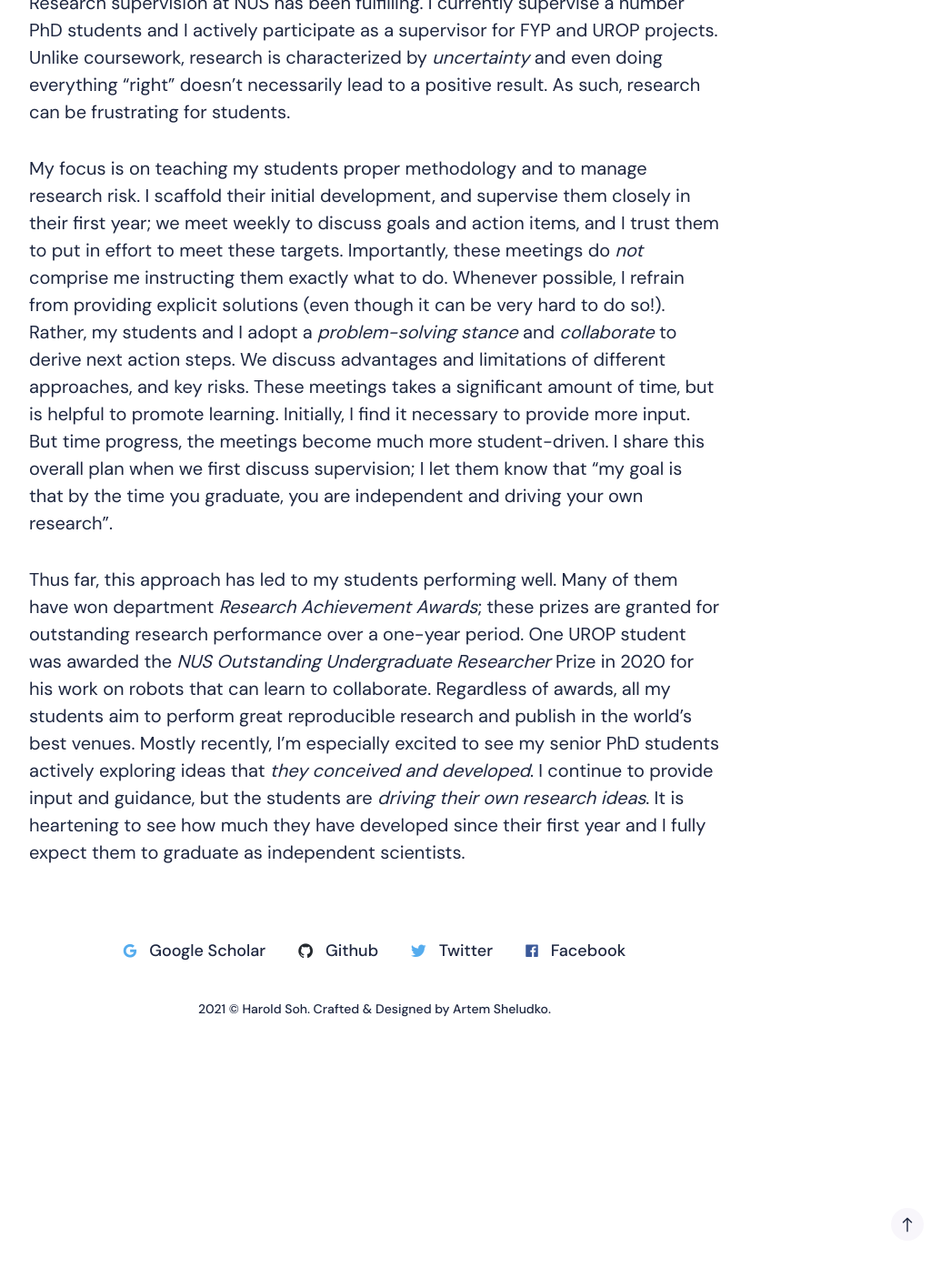
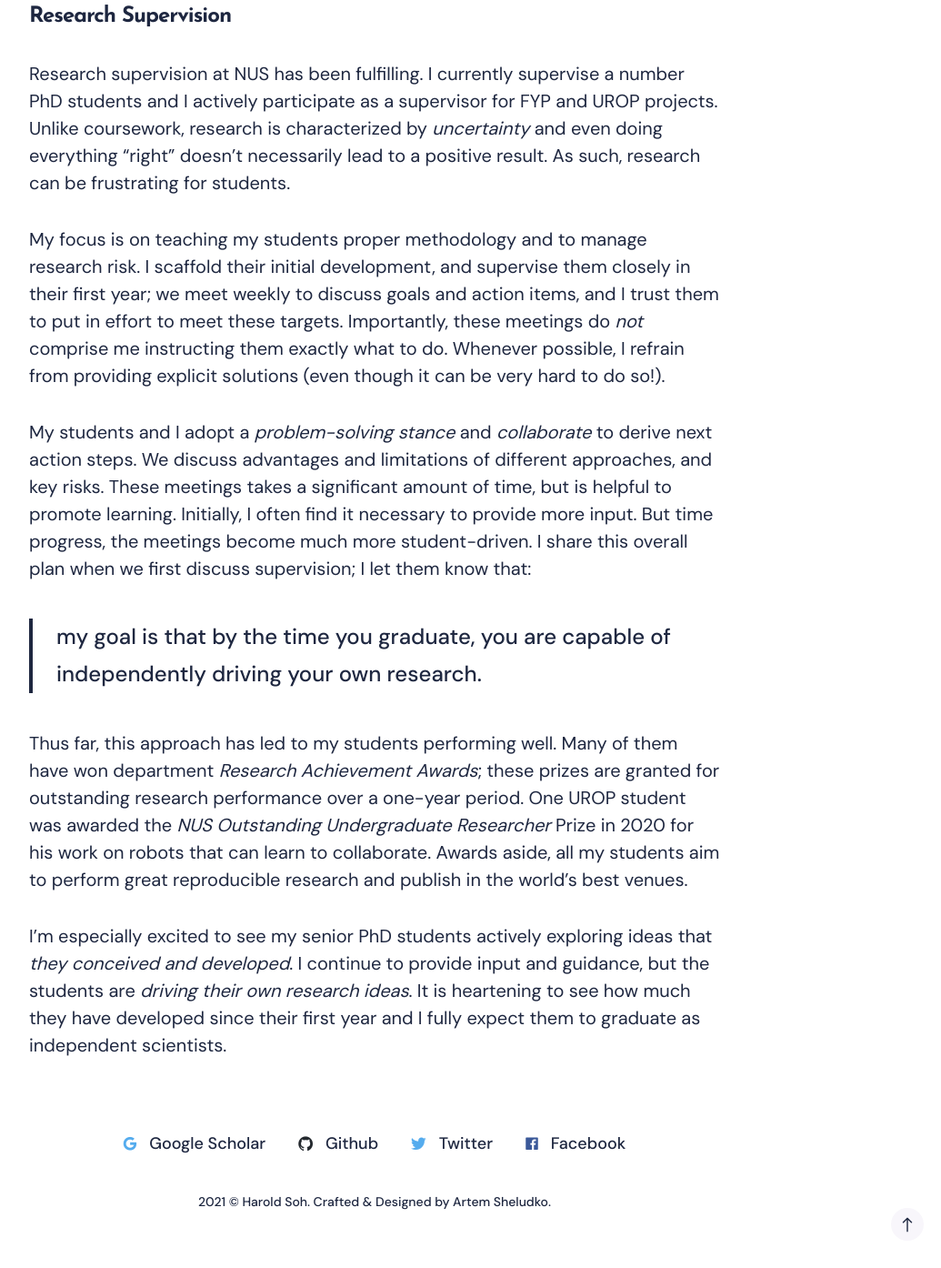
Before and after one commit to haroldsoh/haroldsoh.github.io, a Jekyll site: the page built from _pages/teaching.md, in a window 1280 px wide and 1400 px high, scrolled down 2318 px. Shown: the top 1394 px of the window at 91% size, without its empty margins (228-1263 px from the left). Built offline with Jekyll 4.4.1, drawn with Linux system fonts in a browser that asks for light colours; nearby versions of some CDN libraries; before the commit the page ends 3506 px from its top, so only the background shows below that; some of the changed text lies outside the part shown.

```diff
--- a/_data/settings.yml
+++ b/_data/settings.yml
@@ -30,10 +30,10 @@ menu__settings:
 # Hero Settings
 hero:
   hero__title: Hello, I'm Harold.
-  hero__description: "I’m an Assistant Professor of Computer Science at the School of Computing, National University of Singapore (NUS).
-  I direct the Collaborative, Learning, and Adaptive Robots (CLeAR) Lab.
+  hero__description: 'I’m an Assistant Professor of Computer Science at the School of Computing, National University of Singapore (NUS).
+  I direct the <a href="test">Collaborative, Learning, and Adaptive Robots (CLeAR)</a> Lab.
   My research interests are in broadly in human-AI/robot interaction, machine learning, and robotics.
-  I’m particularly interested in developing trustworthy collaborative robots."
+  I’m particularly interested in developing trustworthy collaborative robots.'
 
 
 #-------------------------------
--- a/_pages/teaching.md
+++ b/_pages/teaching.md
@@ -7,7 +7,8 @@ image:
 
 An important part of why I became an academic is to teach. I've had (and continue to have) the opportunity to interact with many wonderful students.
 
-My objective as a teacher is help my students become independent thinkers with three core proficiencies:
+> My objective as a teacher is help my students become independent thinkers with three core proficiencies:
+
 - the ability to "*think like a computer scientist*" and rigorously analyze  problems,
 - the capacity to draw upon *fundamental concepts* in computer science to conceptualize and implement working solutions,
 - the capability to *clearly communicate* results and ideas (both written and oral).
@@ -29,17 +30,23 @@ My principal methodology is one of engagement and active learning, i.e., challen
 
 A second critical element is proper *scaffolding*, i.e., matching material complexity to initial student capability and then increasing depth as concepts are learned. This prevents disengagement caused by boredom (when the material is too simple) or frustration (when it is too difficult). Feedback from students is important to guide this process; in my courses, students provided feedback via online surveys and quizzes.  When done correctly, this approach engages and stretches minds, as recognized by students:
 
-> "Amazing lecturer, interesting problem sets ... lectures are fun and generally it feels like only 30 minutes has gone past when actually 1h 30min has gone by."
+> "*Amazing lecturer, interesting problem sets ... lectures are fun and generally it feels like only 30 minutes has gone past when actually 1h 30min has gone by.*" -- Anonymous Student
 
 and faculty peer-reviewers:
 
-> "There was constant student engagement during the lecture, despite the difficult concepts... The constant and well-timed quizzes allowed the class to stay engaged throughout, and many students stayed after the class to ask deeper questions."
+> "*There was constant student engagement during the lecture, despite the difficult concepts... The constant and well-timed quizzes allowed the class to stay engaged throughout, and many students stayed after the class to ask deeper questions.*" - Anonymous Peer-Reviewer
 
 Personally, teaching has been a rewarding learning journey and I look forward to seeing more of what it has to offer.
 
 ### Research Supervision
 Research supervision at NUS has been fulfilling. I currently supervise a number PhD students and I actively participate as a supervisor for FYP and UROP projects. Unlike coursework, research is characterized by *uncertainty* and even doing everything "right" doesn't necessarily lead to a positive result. As such, research can be frustrating for students.
 
-My focus is on teaching my students proper methodology and to manage research risk. I scaffold their initial development, and supervise them closely in their first year; we meet weekly to discuss goals and action items, and I trust them to put in effort to meet these targets. Importantly, these meetings do *not* comprise me instructing them exactly what to do. Whenever possible, I refrain from providing explicit solutions (even though it can be very hard to do so!). Rather, my students and I adopt a *problem-solving stance* and *collaborate* to derive next action steps. We discuss advantages and limitations of different approaches, and key risks. These meetings  takes a significant amount of time, but is helpful to promote learning. Initially, I find it necessary to provide more input. But time progress, the meetings become much more student-driven. I share this overall plan when we first discuss supervision; I let them know that "my goal is that by the time you graduate, you are independent and driving your own research".
+My focus is on teaching my students proper methodology and to manage research risk. I scaffold their initial development, and supervise them closely in their first year; we meet weekly to discuss goals and action items, and I trust them to put in effort to meet these targets. Importantly, these meetings do *not* comprise me instructing them exactly what to do. Whenever possible, I refrain from providing explicit solutions (even though it can be very hard to do so!).
 
-Thus far, this approach has led to my students performing well. Many of them have won department *Research Achievement Awards*; these prizes are granted for outstanding research performance over a one-year period. One UROP student was awarded the *NUS Outstanding Undergraduate Researcher* Prize in 2020 for his work on robots that can learn to collaborate. Regardless of awards, all my students aim to perform great reproducible research and publish in the world's best venues. Mostly recently, I'm especially excited to see my senior PhD students actively exploring ideas that *they conceived and developed*. I continue to provide input and guidance, but the students are *driving their own research ideas*. It is heartening to see how much they have developed since their first year and I fully expect them to graduate as independent scientists.
+My students and I adopt a *problem-solving stance* and *collaborate* to derive next action steps. We discuss advantages and limitations of different approaches, and key risks. These meetings  takes a significant amount of time, but is helpful to promote learning. Initially, I often find it necessary to provide more input. But time progress, the meetings become much more student-driven. I share this overall plan when we first discuss supervision; I let them know that:
+
+> my goal is that by the time you graduate, you are capable of independently driving your own research.
+
+Thus far, this approach has led to my students performing well. Many of them have won department *Research Achievement Awards*; these prizes are granted for outstanding research performance over a one-year period. One UROP student was awarded the *NUS Outstanding Undergraduate Researcher* Prize in 2020 for his work on robots that can learn to collaborate. Awards aside, all my students aim to perform great reproducible research and publish in the world's best venues.
+
+I'm especially excited to see my senior PhD students actively exploring ideas that *they conceived and developed*. I continue to provide input and guidance, but the students are *driving their own research ideas*. It is heartening to see how much they have developed since their first year and I fully expect them to graduate as independent scientists.
```
Also changed, not shown: _data/news.yml (added, +42 -0 lines), _pages/research.md (+11 -59 lines), index.html (+33 -0 lines).
